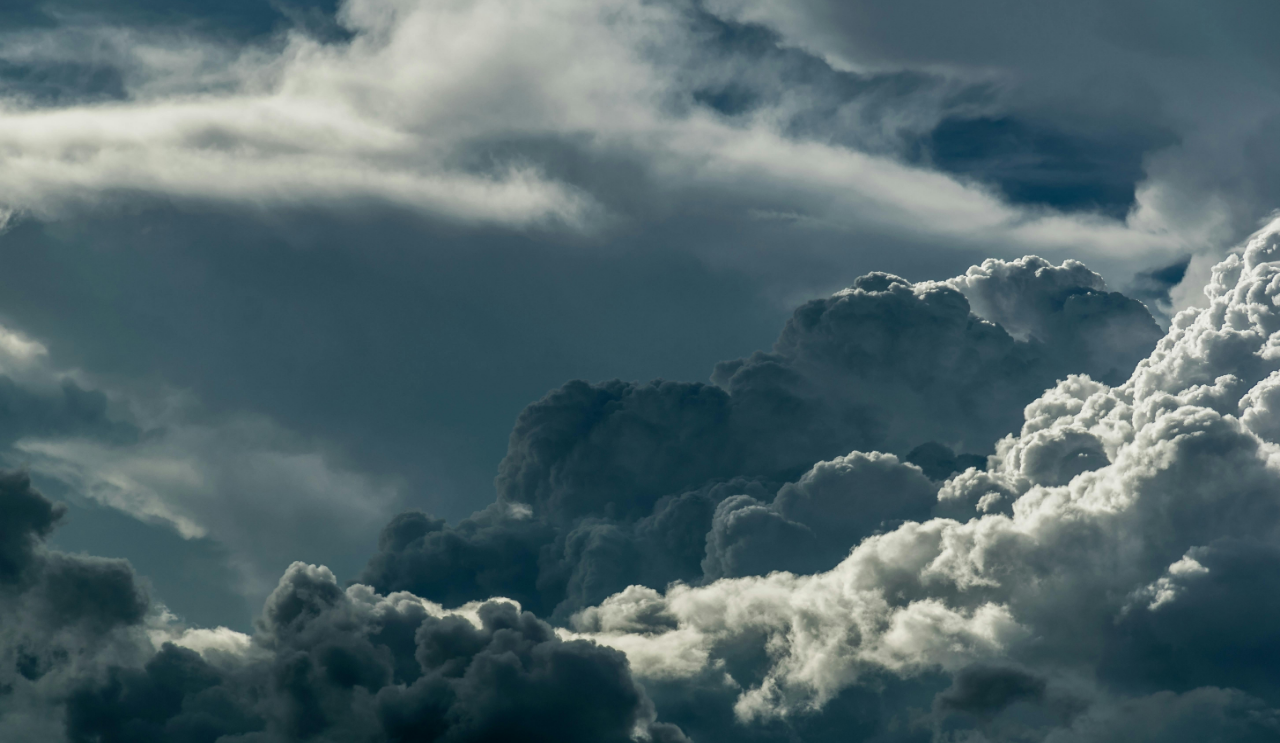
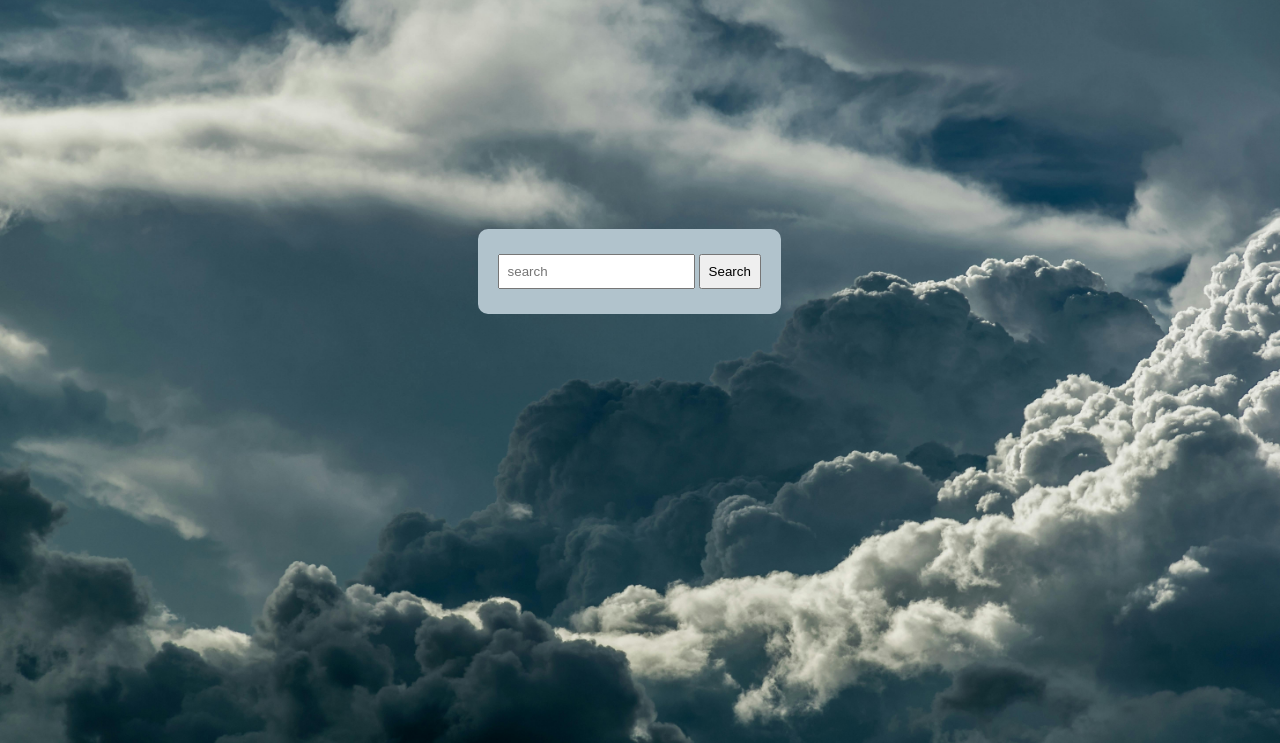
Before and after one commit to Harshsapla/Weather-app, a plain HTML site: page index.html in a window 1280 px wide. Shown: the part 73-816 px from the top of the page. Drawn offline with Linux system fonts and the light colour scheme.

Commit message:
first commit

```diff
--- a/style.css
+++ b/style.css
@@ -23,10 +23,28 @@ padding-left: 12px;    gap: 40px;
 img{
     height: 100vh;
     width: 100%;
+    display: block;
 }
 .container-section{
- padding-top: px;
+     position: absolute;
+      top: 29%;
+      right: 39%;
+      background-color:#b1c3cc;
+      color: white;
+      padding: 20px;
+      border-radius: 10px;
+ /* padding-top: px;
  height: 300px;
  width: 300px;
- background-color:#b1c3cc ;
+ background-color:#b1c3cc ; */
 }
+.main-section{
+    position: relative;
+      width: 100%;
+      max-width: 100%;
+}
+.container-section input,
+    .container-section button {
+      margin: 5px 0;
+      padding: 8px;
+    }
```
